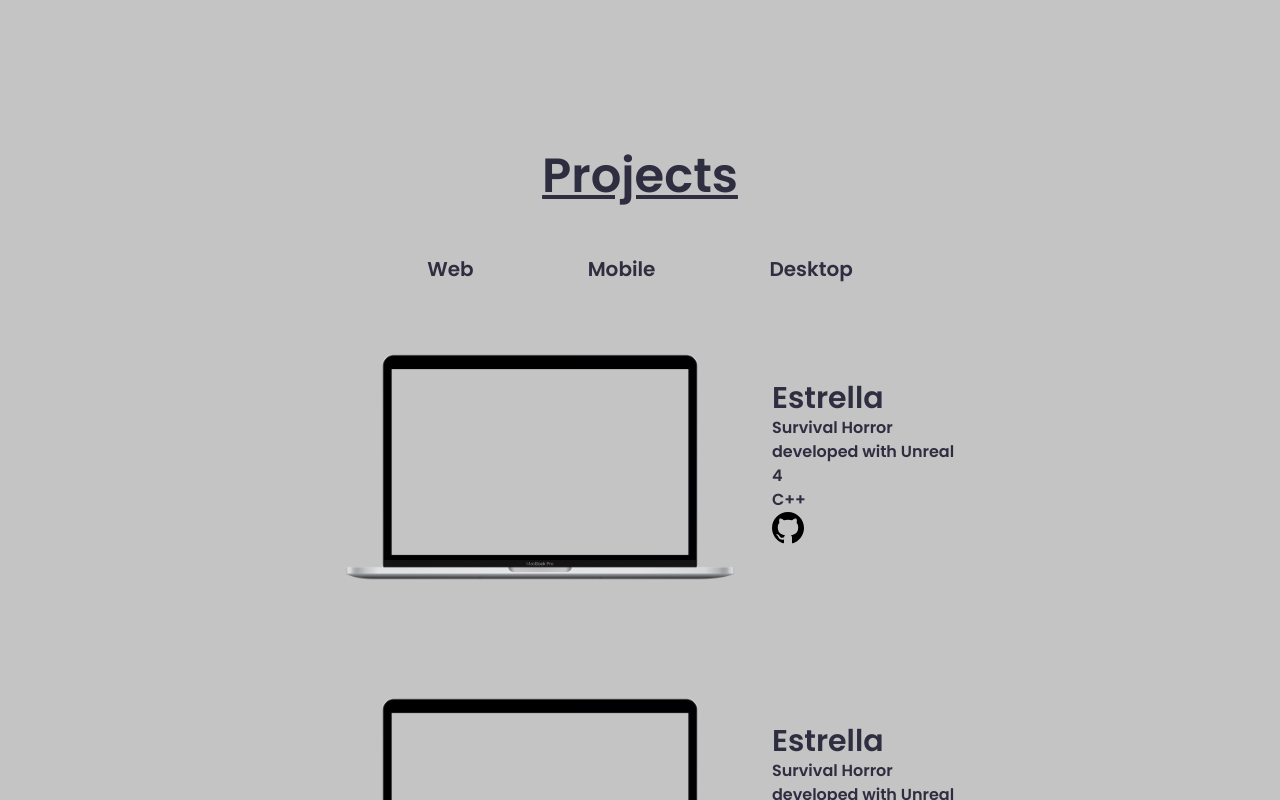
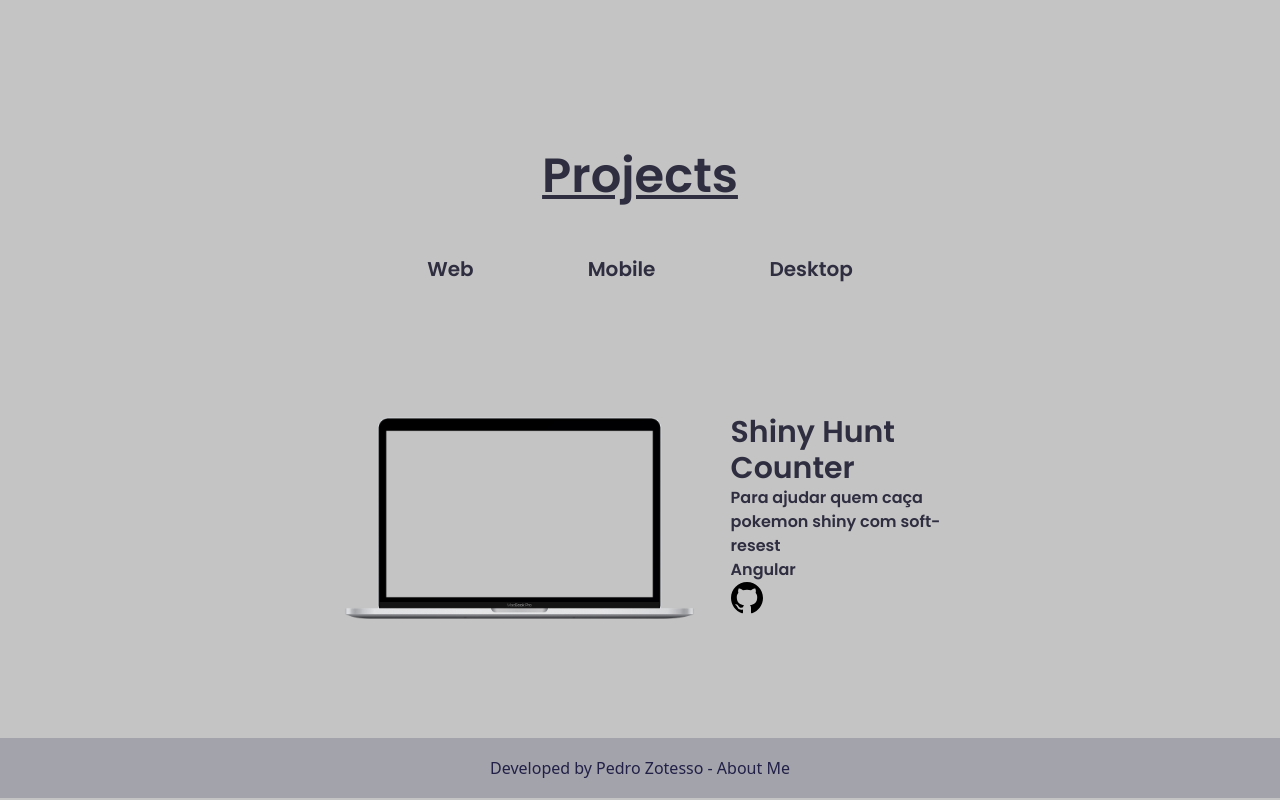
Before and after one commit to Zotesso/new-portfolio, a Next.js app: page / in a window 1280 px wide. Shown: the part 680-1480 px from the top of the page. Built offline with nearby package versions, Linux system fonts and the light colour scheme.

Commit message:
Projects section - Add change project tab funcionality

```diff
--- a/components/Project/project-item-style.ts
+++ b/components/Project/project-item-style.ts
@@ -8,9 +8,12 @@ export const ProjectWrapper = styled.section<ProjectWrapperProps>`
   width: 100%;
   max-width: 800px;
   max-height: 400px;
+  height: 800px;
   padding: 48px;
   display: flex;
   padding-left: 100px;
+  margin-top: 24px;
+  margin-bottom: 24px;
   margin-right: auto;
   margin-left: auto;
   flex-direction: row;
@@ -19,6 +22,7 @@ export const ProjectWrapper = styled.section<ProjectWrapperProps>`
 `;
 
 export const ProjectImage = styled.img`
-  max-width: 400px;
+  max-width: 55%;
   max-height: 400px;
+  object-fit: contain;
 `;
--- a/components/Project/project-item.tsx
+++ b/components/Project/project-item.tsx
@@ -1,17 +1,10 @@
+import { ProjectItemBase } from '../../shared/models/project-item.model';
 import { ProjectImage, ProjectWrapper } from './project-item-style';
-
-interface ProjectItemBase {
-  projectTitle: string;
-  projectDescription: string;
-  imageSrc: string;
-  projectTechnologies: string;
-  reversed?: boolean;
-}
 
 function ProjectItem(item: ProjectItemBase) {
   return (
     <ProjectWrapper reversed={item.reversed}>
-      <ProjectImage src={item.imageSrc} width='250' height='250' />
+      <ProjectImage src={item.imageSrc} />
       <article className='ml-8 mr-8 font-display text-dark'>
         <h1 className='title text-xl md:text-3xl font-semibold '>
           { item.projectTitle }
--- a/components/TabFilter/tab-filter.tsx
+++ b/components/TabFilter/tab-filter.tsx
@@ -1,12 +1,13 @@
-import { useEffect } from 'react';
+import { MouseEventHandler, useEffect } from 'react';
+import { Tab } from '../../shared/models/tab.model';
 import { TabFloatBar, HorizontalTab } from './tab-filter-style';
 
-interface TabFilter {
-  tabs: string[];
-  mainColor?: string;
-}
+interface TabFilterProps {
+  tabs: Tab[];
+  onClick: (id: number) => void;
+};
 
-function TabFilter(tab: TabFilter) {
+function TabFilter(props: TabFilterProps) {
   let target: HTMLElement, links: HTMLElement[], colors: string[];
 
   useEffect(() => {
@@ -42,12 +43,15 @@ function TabFilter(tab: TabFilter) {
     <HorizontalTab className="horizontal-tab">
       <ul>
         {
-          tab.tabs.map((tabName, index) => (
+          props.tabs.map((tab, index) => (
             <li>
               <a
               className="menu-option text-xl mx-8 cursor-pointer z-20 font-regular text-center text-dark font-display"
               href=""
-              key={index}>{ tabName }</a>
+              key={tab.id}
+              onClick={() => props.onClick(tab.id)}>
+                { tab.name }
+              </a>
             </li>
           ))
         }
--- a/pages/index.tsx
+++ b/pages/index.tsx
@@ -1,19 +1,33 @@
-import { useEffect } from 'react';
+import { useEffect, useState } from 'react';
 import Aos from 'aos';
 
 import ProjectItem from '../components/Project/project-item';
 import styles from '../styles/Home.module.scss';
 import 'aos/dist/aos.css';
 import TabFilter from '../components/TabFilter/tab-filter';
+import { Tab } from '../shared/models/tab.model';
+import { ProjectItemBase } from '../shared/models/project-item.model';
+import Projects from '../shared/utils/projects';
 
 const Home = () => {
-  const projectSections = [...Array(3)];
+  const [projects, setProjects] = useState<ProjectItemBase[]>([]);
+  const tabs: Tab[] = [
+    { id: 0, name: 'Web' },
+    { id: 1, name: 'Mobile' },
+    { id: 2, name: 'Desktop' }
+  ];
+
+  const getProjectsByTab = (tabIndex: number): void => {
+    setProjects(Projects[tabIndex]);
+  }
 
   useEffect(() => {
+    getProjectsByTab(tabs[0].id);
+
     Aos.init({
       duration: 1500,
     });
-  })
+  }, [])
 
   return (
     <div>
@@ -56,21 +70,22 @@ const Home = () => {
           </ul>
         </div>
       </main>
+
       <section className="overflow-hidden">
         <h1 className="md:text-5xl text-2xl md:mb-4 font-semibold text-center mt-8 underline text-dark font-display">
           Projects
         </h1>
-        <TabFilter tabs={['Web', 'Mobile', 'Desktop']}></TabFilter>
+        <TabFilter tabs={tabs} onClick={getProjectsByTab}></TabFilter>
         {
-          projectSections.map((el, index) => (
+          projects.map((el, index) => (
             <div data-aos="fade-up" data-aos-duration="1000" key={index}>
               <ProjectItem
               key={index}
               reversed={index % 2 !== 0}
-              projectTitle="Estrella"
-              projectDescription="Survival Horror developed with Unreal 4"
-              imageSrc="/images/computer-mockup.png"
-              projectTechnologies="C++" />
+              projectTitle={el.projectTitle}
+              projectDescription={el.projectDescription}
+              imageSrc={el.imageSrc}
+              projectTechnologies={el.projectTechnologies} />
             </div>
           ))
         }
--- /dev/null
+++ b/shared/models/tab.model.ts
@@ -0,0 +1,4 @@
+export interface Tab {
+  id: number;
+  name: string;
+}
--- /dev/null
+++ b/shared/utils/projects.ts
@@ -0,0 +1,30 @@
+import { ProjectItemBase } from "../models/project-item.model";
+
+export const webProjects: ProjectItemBase[] = [
+  {
+    imageSrc: '/images/computer-mockup.png',
+    projectTitle: 'Shiny Hunt Counter',
+    projectDescription: 'Para ajudar quem caça pokemon shiny com soft-resest',
+    projectTechnologies: 'Angular',
+  }
+];
+
+export const mobileProjects: ProjectItemBase[] = [
+  {
+    imageSrc: '/images/cellphone-mockup.png',
+    projectTitle: 'SARE',
+    projectDescription: 'Aprendizagem por Repetição Espaçada',
+    projectTechnologies: 'Flutter',
+  }
+];
+
+export const desktopProjects: ProjectItemBase[] = [
+  {
+    imageSrc: '/images/desktop-mockup.png',
+    projectTitle: 'MMORPG ENGINE',
+    projectDescription: 'Engine open source',
+    projectTechnologies: 'C#, .net',
+  }
+];
+
+export default [webProjects, mobileProjects, desktopProjects];
```
Also changed, not shown: shared/models/project-item.model.ts (added, +7 -0 lines), public/images/cellphone-mockup.png (added), public/images/desktop-mockup.png (added).
